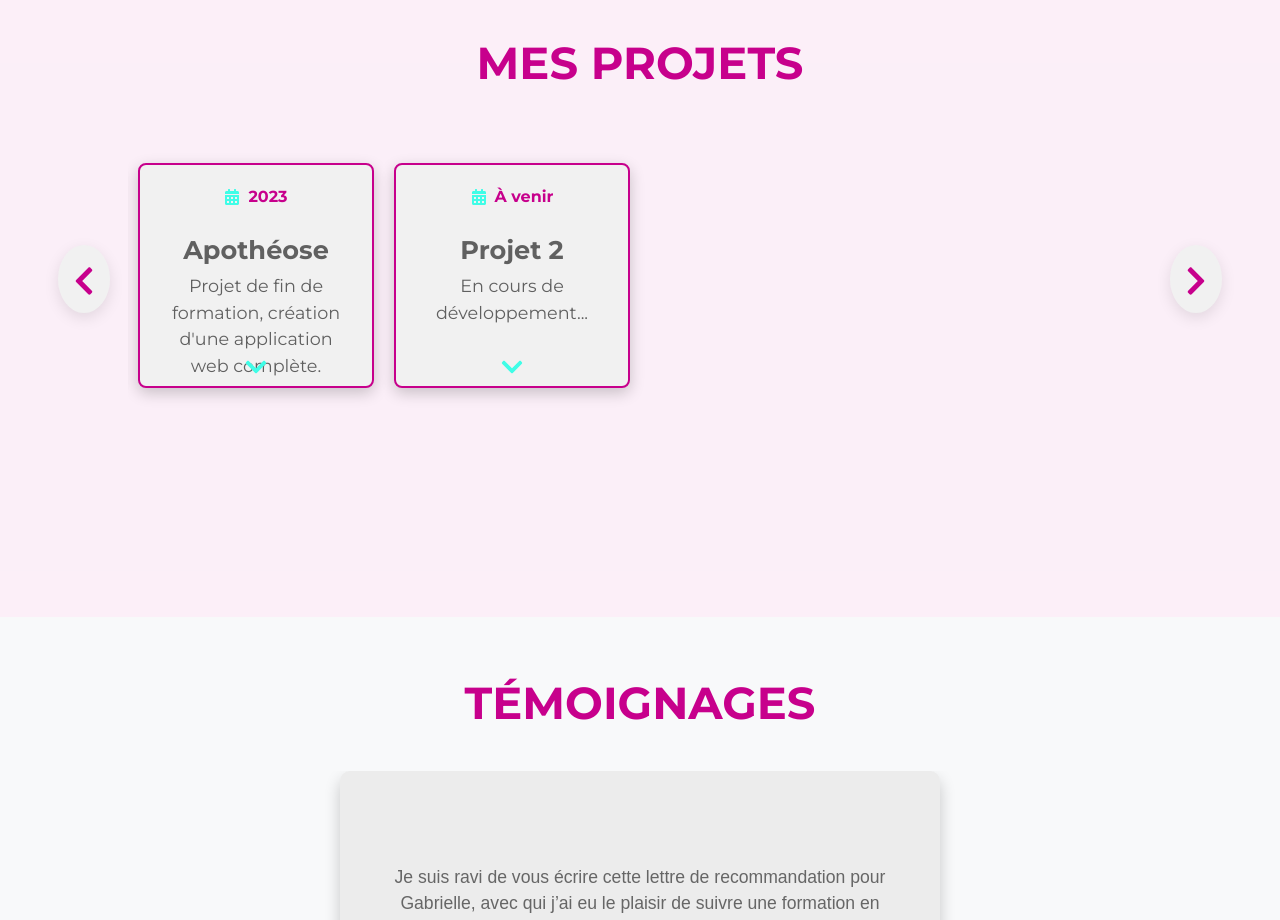
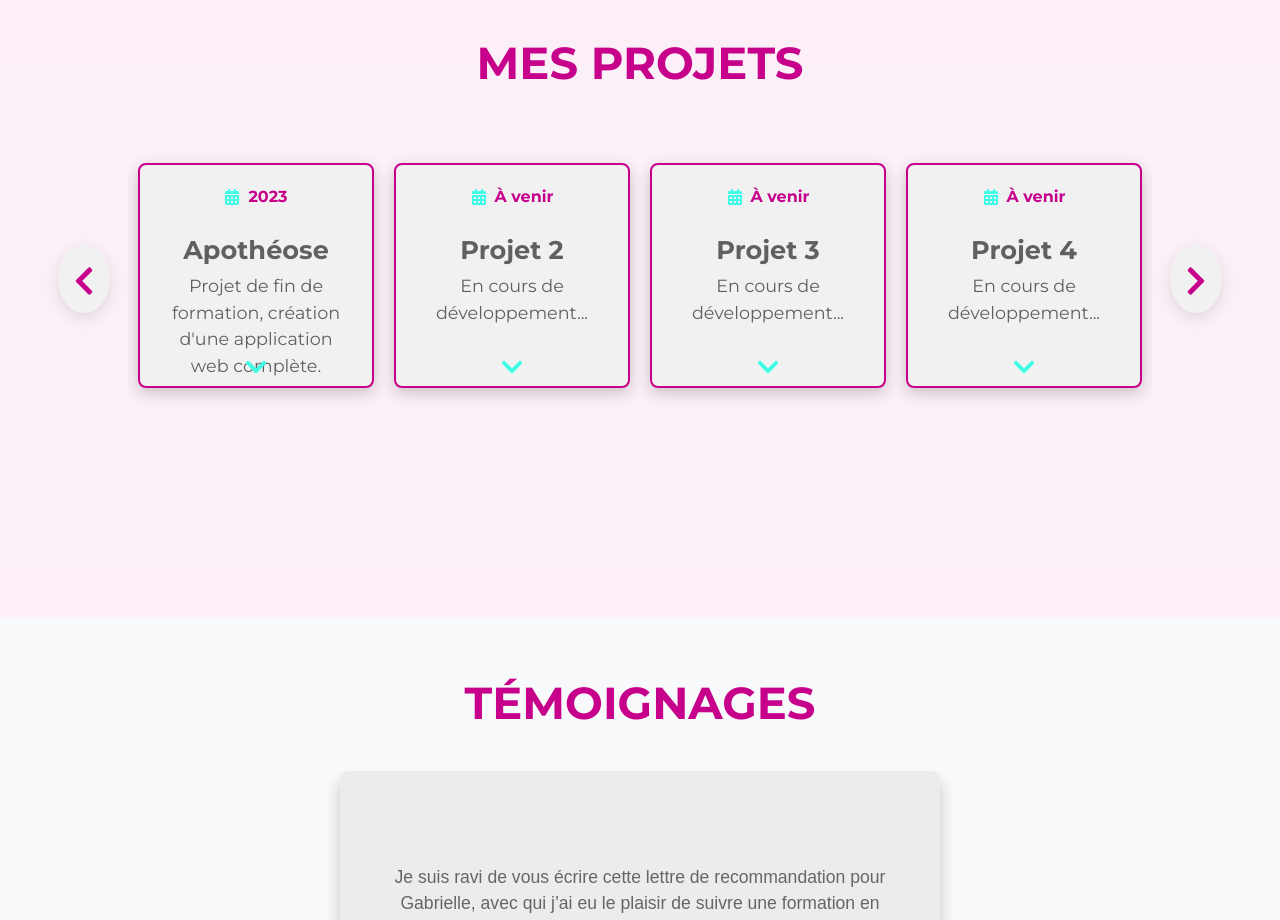
Before and after one commit to GabriellePagnard/Portfolio, a React (Vite) app in the folder frontend/: page / in a window 1280 px wide. Shown: the part 3240-4160 px from the top of the page. Built offline with nearby package versions, Linux system fonts and the light colour scheme.

Commit message:
Corrections

```diff
--- a/frontend/src/components/Projects.tsx
+++ b/frontend/src/components/Projects.tsx
@@ -30,7 +30,8 @@ const projectsData = [
     id: 1,
     name: "Apothéose",
     description: "Projet de fin de formation, création d'une application web complète.",
-    fullDescription: "Dans ce projet, j'ai travaillé sur une application web complète en tant que développeuse fullstack. Il inclut l'authentification, un tableau de bord utilisateur, etc.",
+    fullDescription:
+      "Dans ce projet, j'ai travaillé sur une application web complète en tant que développeuse fullstack. Il inclut l'authentification, un tableau de bord utilisateur, etc.",
     date: "2023",
     isEncours: true,
   },
@@ -38,11 +39,29 @@ const projectsData = [
     id: 2,
     name: "Projet 2",
     description: "En cours de développement...",
-    fullDescription: "Détails à venir.",
+    fullDescription:
+      "Détails à venir.",
     date: "À venir",
     isEncours: false,
   },
-  // Ajoutez plus de projets ici...
+  {
+    id: 3,
+    name: "Projet 3",
+    description: "En cours de développement...",
+    fullDescription:
+      "Détails à venir.",
+    date: "À venir",
+    isEncours: false,
+  },
+  {
+    id: 4,
+    name: "Projet 4",
+    description: "En cours de développement...",
+    fullDescription:
+      "Détails à venir.",
+    date: "À venir",
+    isEncours: false,
+  },
 ];
 
 const Projects: React.FC = () => {
@@ -77,11 +96,12 @@ const Projects: React.FC = () => {
     window.scrollTo({ top: 0, behavior: "smooth" });
   };
 
+  // Réinitialisation des paramètres du carousel
   const settings = {
     dots: false,
-    infinite: true,
+    infinite: true, // Défilement infini activé
     speed: 500,
-    slidesToShow: 4,
+    slidesToShow: 4, // Affichage de 4 projets sur les grands écrans
     slidesToScroll: 1,
     nextArrow: <NextArrow />,
     prevArrow: <PrevArrow />,
@@ -89,13 +109,13 @@ const Projects: React.FC = () => {
       {
         breakpoint: 1024,
         settings: {
-          slidesToShow: 2,
+          slidesToShow: 2, // Affiche 2 projets sur les écrans moyens
         },
       },
       {
         breakpoint: 768,
         settings: {
-          slidesToShow: 1,
+          slidesToShow: 1, // Affiche 1 projet sur les petits écrans
         },
       },
     ],
```
